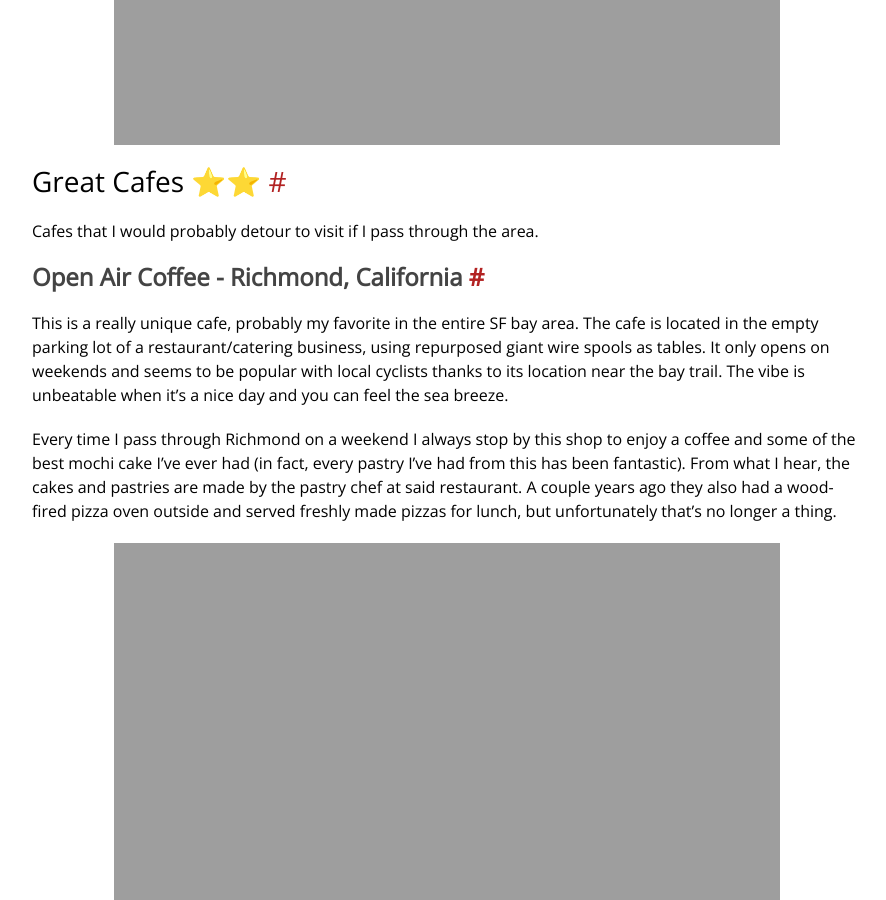
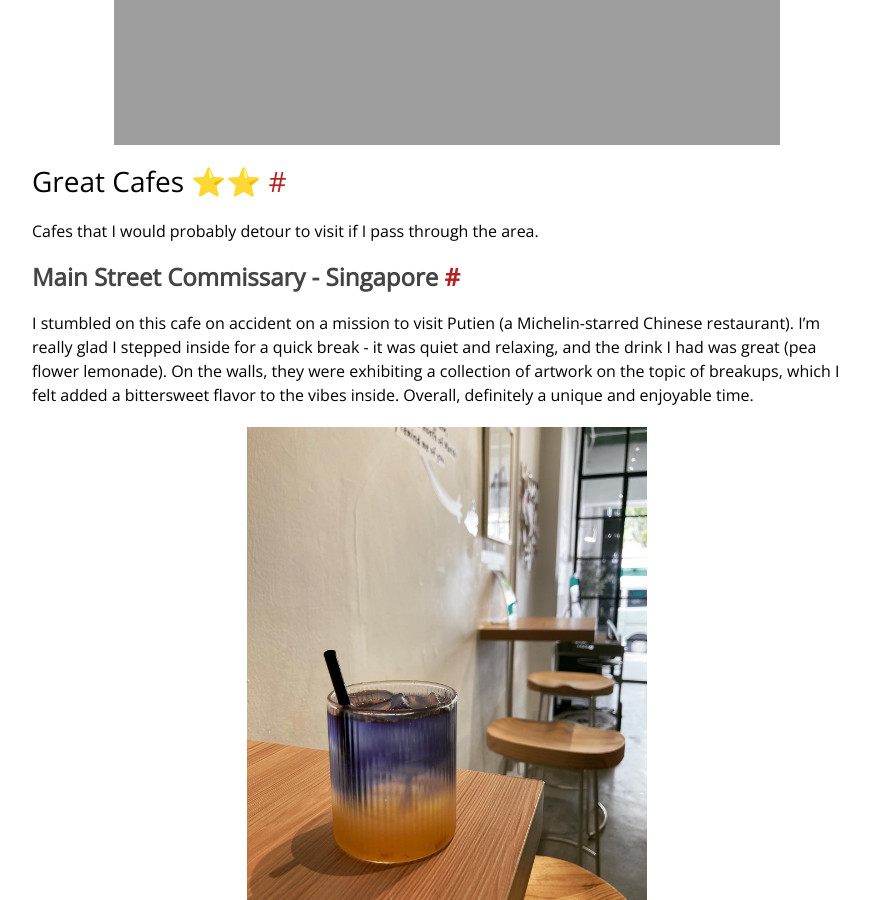
Before and after one commit to yangdanny97/yangdanny97.github.io, a Jekyll site: the page built from _posts/2023-12-09-favorite-cafes.md, in a window 1280 px wide and 900 px high, scrolled down 1195 px. Shown: the whole window, without its empty margins (193-1079 px from the left). Built offline with Jekyll 4.4.1, drawn with Linux system fonts in a browser that asks for light colours; comment, search, counter and statistics services are not loaded; some of the changed text lies outside the part shown.

Commit message:
add kijitora, downgrade open air

```diff
--- a/_posts/2023-12-09-favorite-cafes.md
+++ b/_posts/2023-12-09-favorite-cafes.md
@@ -25,20 +25,6 @@
 ## Great Cafes ⭐️⭐️
 
 Cafes that I would probably detour to visit if I pass through the area.
-
-### Open Air Coffee - Richmond, California
-
-This is a really unique cafe, probably my favorite in the entire SF bay area. The cafe is located in the empty parking lot of a restaurant/catering business, using repurposed giant wire spools as tables. It only opens on weekends and seems to be popular with local cyclists thanks to its location near the bay trail. The vibe is unbeatable when it's a nice day and you can feel the sea breeze.
-
-Every time I pass through Richmond on a weekend I always stop by this shop to enjoy a coffee and some of the best mochi cake I've ever had (in fact, every pastry I've had from this has been fantastic). From what I hear, the cakes and pastries are made by the pastry chef at said restaurant. A couple years ago they also had a wood-fired pizza oven outside and served freshly made pizzas for lunch, but unfortunately that's no longer a thing.
-
-<p align="center">
-  <img height="500" src="https://yangdanny97.github.io/misc/cafes/open_air.jpeg">
-</p>
-
-<p align="center">
-  <img height="500" src="https://yangdanny97.github.io/misc/cafes/open_air2.jpeg">
-</p>
 
 ### Main Street Commissary - Singapore
 
@@ -85,3 +71,25 @@
 <p align="center">
   <img height="500" src="https://yangdanny97.github.io/misc/cafes/lever.jpeg">
 </p>
+
+### Open Air Coffee - Richmond, California
+
+This is a really unique cafe, probably my favorite in the entire SF bay area. The cafe is located in the empty parking lot of a restaurant/catering business, using repurposed giant wire spools as tables. It only opens on weekends and seems to be popular with local cyclists thanks to its location near the bay trail. The vibe is unbeatable when it's a nice day and you can feel the sea breeze.
+
+Every time I pass through Richmond on a weekend I always stop by this shop to enjoy a coffee, though they no longer sell my favorite item, the mochi cake.
+
+<p align="center">
+  <img height="500" src="https://yangdanny97.github.io/misc/cafes/open_air.jpeg">
+</p>
+
+<p align="center">
+  <img height="500" src="https://yangdanny97.github.io/misc/cafes/open_air2.jpeg">
+</p>
+
+### Kijitora - Williamsburg, NYC
+
+This cafe in East Williamsburg has great matcha drinks and a delicious mochi brownie.
+
+<p align="center">
+  <img height="500" src="https://yangdanny97.github.io/misc/cafes/kijitora.png">
+</p>
```
Also changed, not shown: other parts of _posts/2023-12-09-favorite-cafes.md (+1 -1 lines), 1 other file.
